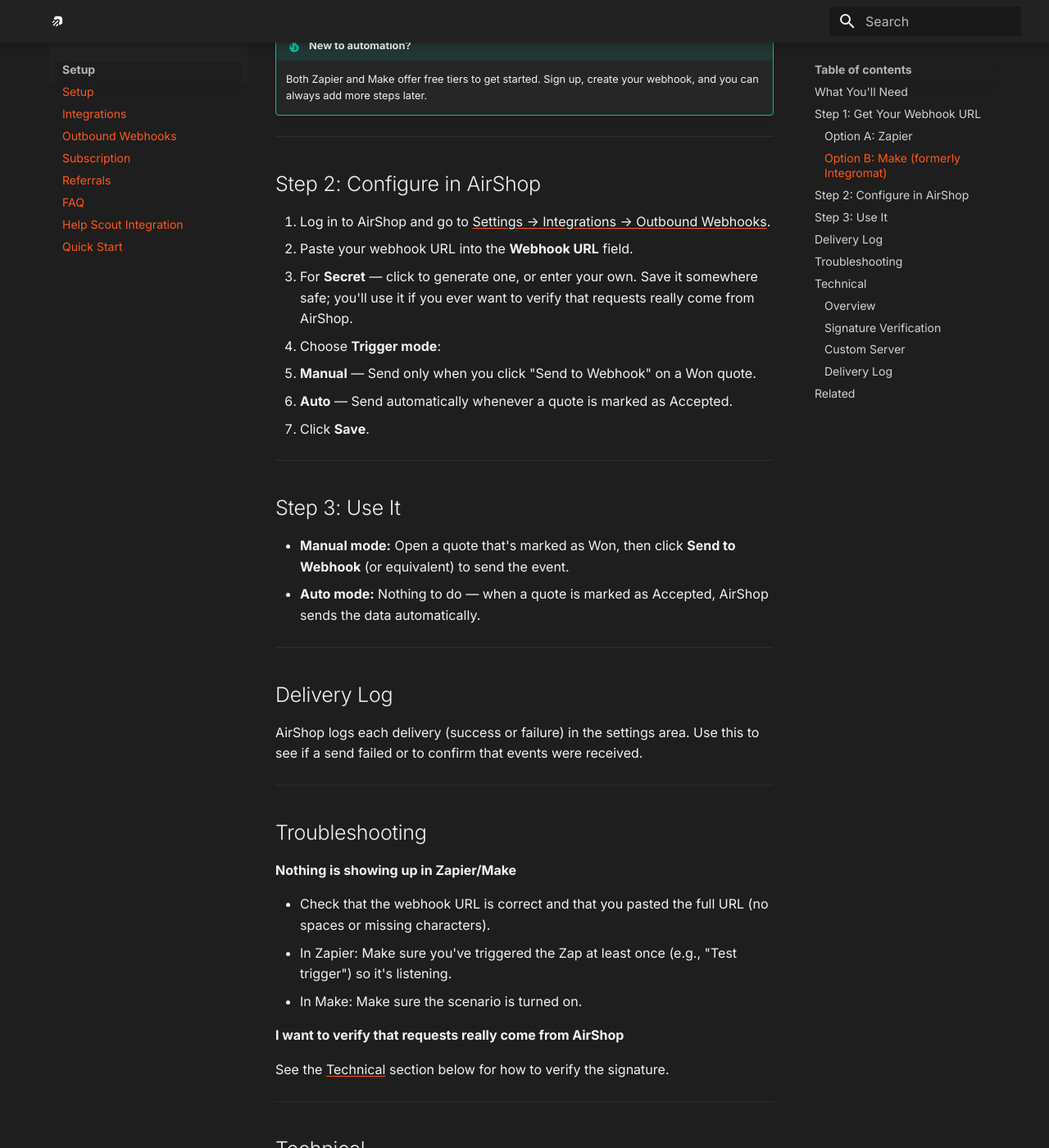
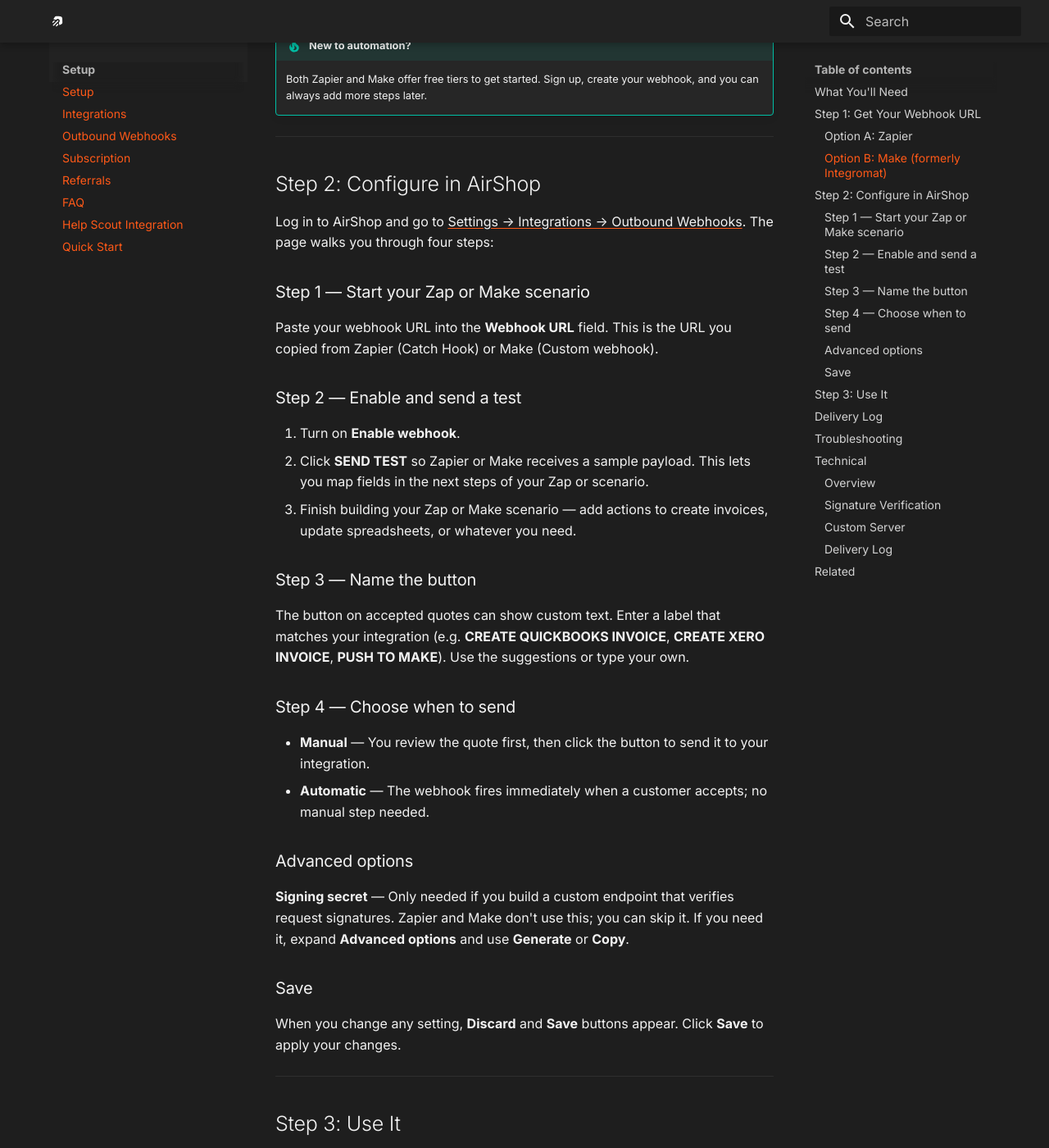
Before and after one commit to jbrewlet/airshop-docs, an MkDocs documentation site: the page built from docs/integrations/outbound-webhooks.md, in a window 1280 px wide and 1400 px high, scrolled down 1248 px. Shown: the whole window at 82% size. Built offline with MkDocs 1.6.1 and Material for MkDocs 9.7.7, drawn with Linux system fonts in a browser that asks for light colours; plug-ins that fetch from the network failed and are left out; some of the changed text lies outside the part shown.

Commit message:
Revise Outbound Webhooks documentation to enhance clarity and usability. Update configuration steps, including enabling webhooks, sending test payloads, and customizing button labels. Improve instructions for manual and automatic trigger modes, and clarify logging details for debugging.

```diff
--- a/docs/integrations/outbound-webhooks.md
+++ b/docs/integrations/outbound-webhooks.md
@@ -45,26 +45,47 @@
 
 ## Step 2: Configure in AirShop
 
-1. Log in to AirShop and go to [Settings → Integrations → Outbound Webhooks](https://www.airshop.work/settings/integrations/outbound-webhooks).
-2. Paste your webhook URL into the **Webhook URL** field.
-3. For **Secret** — click to generate one, or enter your own. Save it somewhere safe; you'll use it if you ever want to verify that requests really come from AirShop.
-4. Choose **Trigger mode**:
-   - **Manual** — Send only when you click "Send to Webhook" on a Won quote.
-   - **Auto** — Send automatically whenever a quote is marked as Accepted.
-5. Click **Save**.
+Log in to AirShop and go to [Settings → Integrations → Outbound Webhooks](https://airshop.work/settings/integrations/outbound-webhooks). The page walks you through four steps:
+
+### Step 1 — Start your Zap or Make scenario
+
+Paste your webhook URL into the **Webhook URL** field. This is the URL you copied from Zapier (Catch Hook) or Make (Custom webhook).
+
+### Step 2 — Enable and send a test
+
+1. Turn on **Enable webhook**.
+2. Click **SEND TEST** so Zapier or Make receives a sample payload. This lets you map fields in the next steps of your Zap or scenario.
+3. Finish building your Zap or Make scenario — add actions to create invoices, update spreadsheets, or whatever you need.
+
+### Step 3 — Name the button
+
+The button on accepted quotes can show custom text. Enter a label that matches your integration (e.g. **CREATE QUICKBOOKS INVOICE**, **CREATE XERO INVOICE**, **PUSH TO MAKE**). Use the suggestions or type your own.
+
+### Step 4 — Choose when to send
+
+- **Manual** — You review the quote first, then click the button to send it to your integration.
+- **Automatic** — The webhook fires immediately when a customer accepts; no manual step needed.
+
+### Advanced options
+
+**Signing secret** — Only needed if you build a custom endpoint that verifies request signatures. Zapier and Make don't use this; you can skip it. If you need it, expand **Advanced options** and use **Generate** or **Copy**.
+
+### Save
+
+When you change any setting, **Discard** and **Save** buttons appear. Click **Save** to apply your changes.
 
 ---
 
 ## Step 3: Use It
 
-- **Manual mode:** Open a quote that's marked as Won, then click **Send to Webhook** (or equivalent) to send the event.
+- **Manual mode:** Open a quote that's marked as Won (Accepted), then click the button (e.g. **CREATE QUICKBOOKS INVOICE**) to send the event.
 - **Auto mode:** Nothing to do — when a quote is marked as Accepted, AirShop sends the data automatically.
 
 ---
 
 ## Delivery Log
 
-AirShop logs each delivery (success or failure) in the settings area. Use this to see if a send failed or to confirm that events were received.
+AirShop logs each delivery (success or failure) for debugging. If a send fails, check the webhook URL and that Zapier or Make is listening.
 
 ---
 
@@ -90,7 +111,8 @@
 
 - **Per-organization** — One webhook URL per organization.
 - **Quote acceptance events** — Fired when a quote is marked as accepted (Won).
-- **Trigger modes** — **Manual**: send only when you click "Send to Webhook". **Auto**: send automatically when a quote transitions to Accepted.
+- **Button label** — Customizable text on the manual-send button (e.g. CREATE QUICKBOOKS INVOICE). Default: PUSH TO INTEGRATIONS.
+- **Trigger modes** — **Manual**: send only when you click the button. **Auto**: send automatically when a quote transitions to Accepted.
 - **Secure** — Requests are signed with HMAC-SHA256 in the `X-Airshop-Signature` header.
 
 ### Signature Verification
@@ -103,7 +125,7 @@
 
 ### Delivery Log
 
-All deliveries (success or failure) are logged in the settings area for debugging.
+All deliveries (success or failure) are logged for debugging.
 
 ---
 
```
